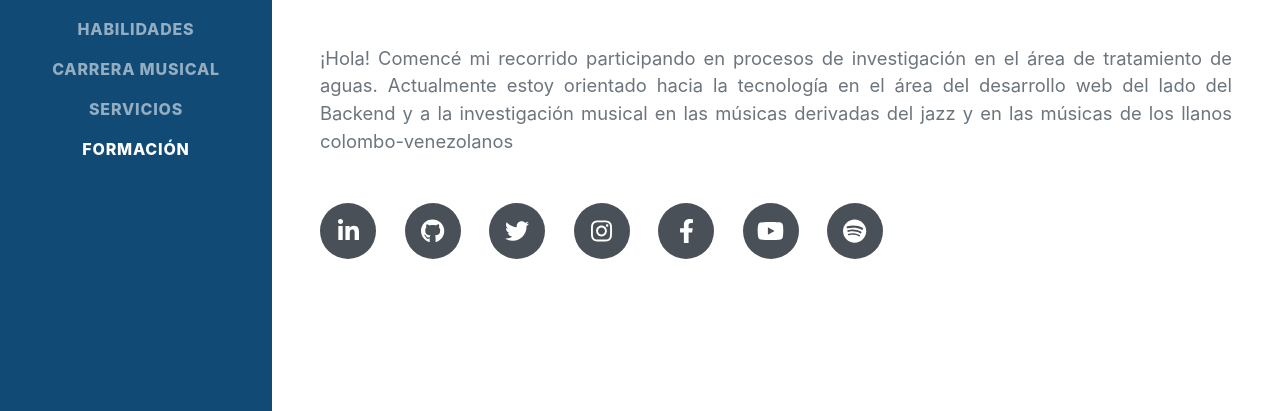
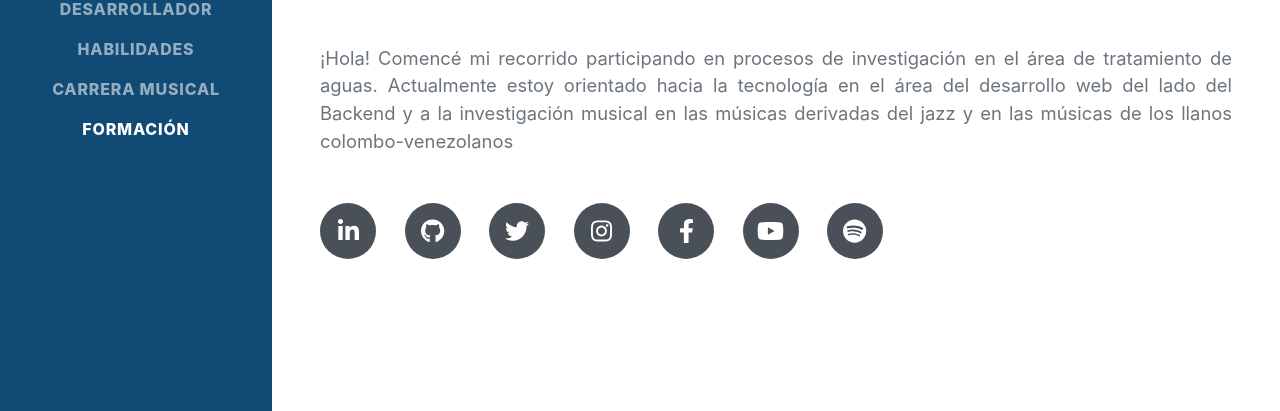
Before and after one commit to mariovelandiac/personal-web, a website: page public/index.html in a window 1280 px wide. Shown: the part 386-797 px from the top of the page. Drawn offline with nearby package versions, Linux system fonts and the light colour scheme; a web font is replaced by a local one.

Commit message:
se quita sección del menu que sigue en construcción

```diff
--- a/public/index.html
+++ b/public/index.html
@@ -72,9 +72,6 @@
             <a class="nav-link js-scroll-trigger" href="#music"
               >Carrera Musical</a
             >
-          </li>
-          <li class="nav-item">
-            <a class="nav-link js-scroll-trigger" href="#services">Servicios</a>
           </li>
           <li class="nav-item">
             <a class="nav-link js-scroll-trigger" href="#education"
```
